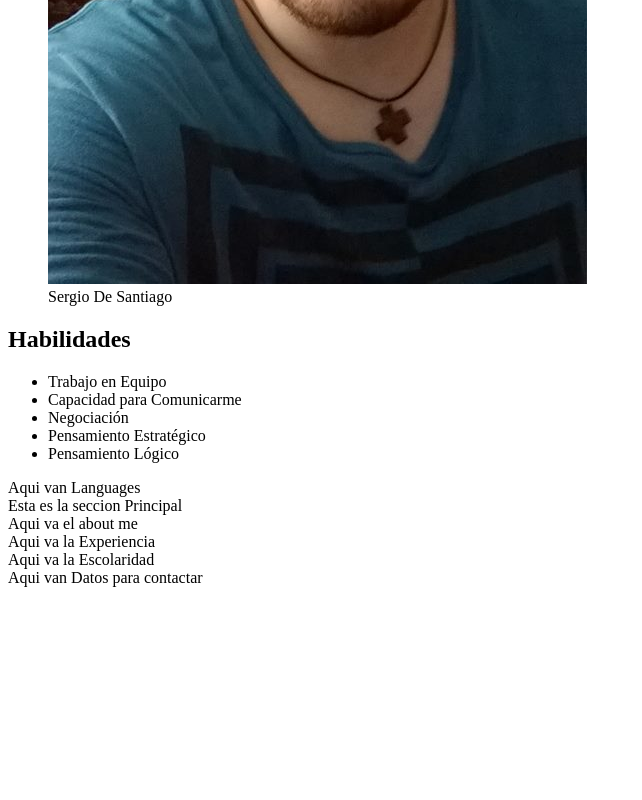
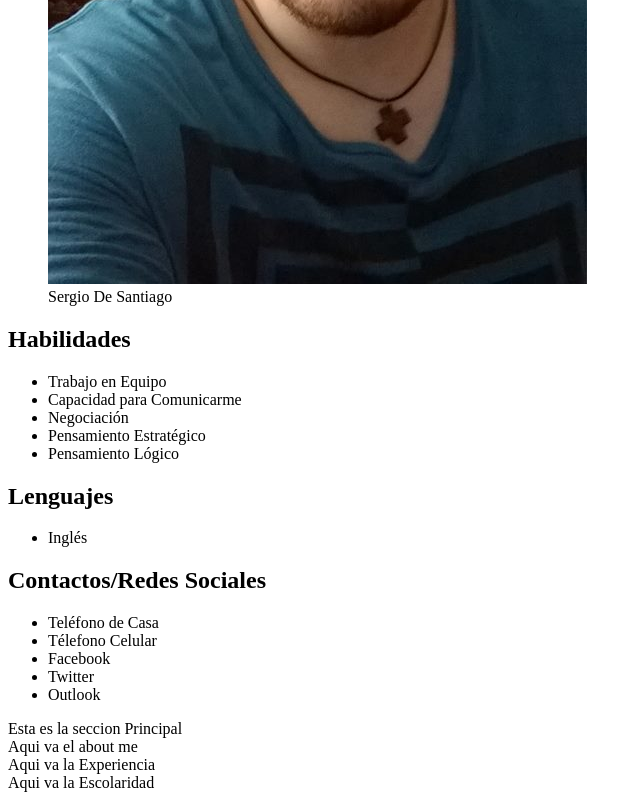
Before and after one commit to checochago/my-CV, a plain HTML site: page index.html in a window 1280 px wide. Shown: the part 743-1543 px from the top of the page, without its empty margins (0-642 px from the left). Before the commit the page ends 1338 px from the top, so only its background shows below. Drawn offline with Linux system fonts and the light colour scheme.

Commit message:
Cambio de lugar de Contactos/social ahora pertenece al lateral izquierdo, se agregaron las demas listas faltantes que son Lenguajes y Contactos/social

```diff
--- a/index.html
+++ b/index.html
@@ -26,7 +26,20 @@
         </ul>
       </section>
       <section>
-        Aqui van Languages
+        <h2>Lenguajes</h2>
+        <ul>
+          <li>Inglés</li>
+        </ul>
+      </section>
+      <section>
+        <h2>Contactos/Redes Sociales</h2>
+        <ul>
+          <li>Teléfono de Casa</li>
+          <li>Télefono Celular</li>
+          <li>Facebook</li>
+          <li>Twitter</li>
+          <li>Outlook</li>
+        </ul>
       </section>
     </aside>
     <main>
@@ -40,9 +53,6 @@
       <section>
         Aqui va la Escolaridad
       </section>
-      <section>
-        Aqui van Datos para contactar
-      </section>
     </main>
   </body>
 </html>
```
